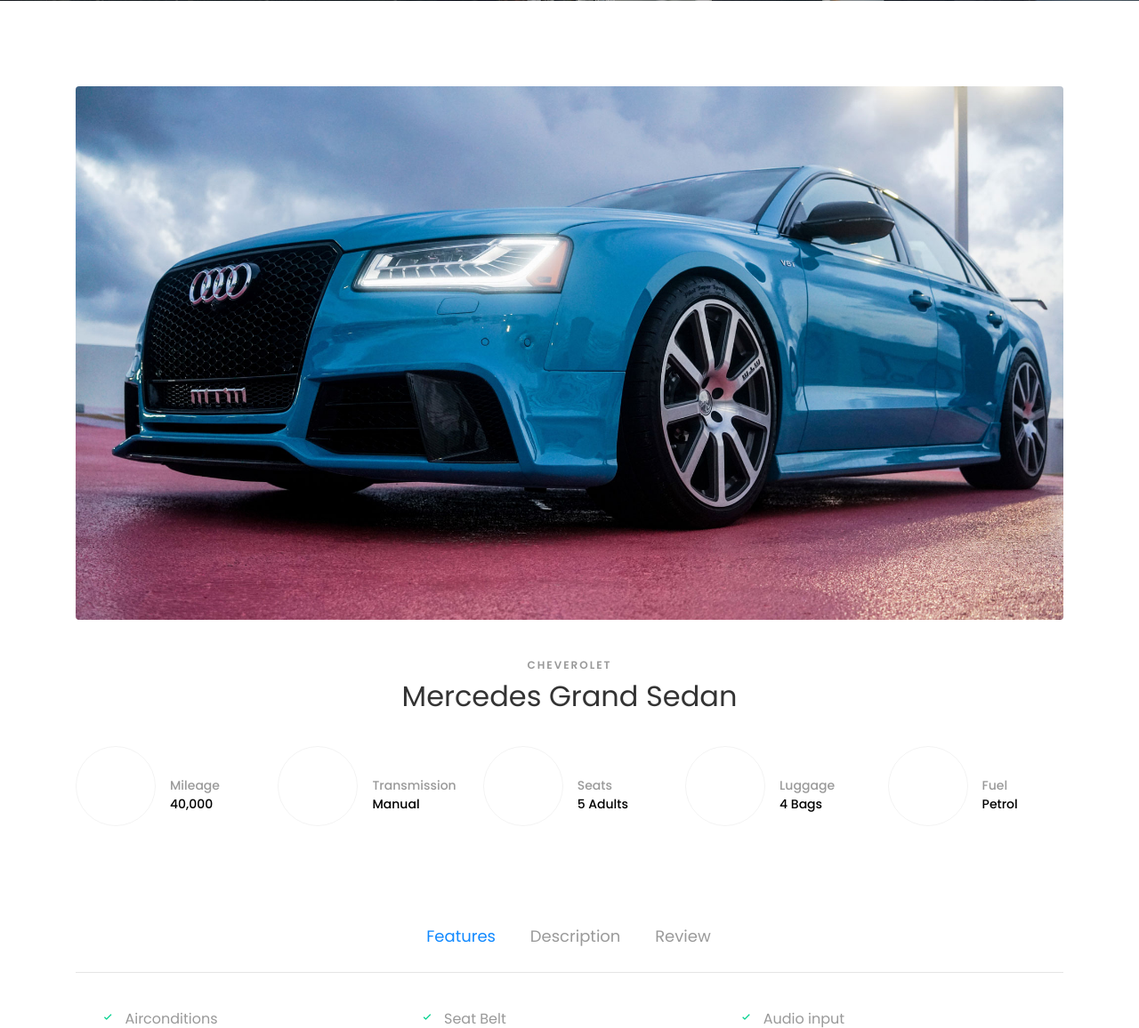
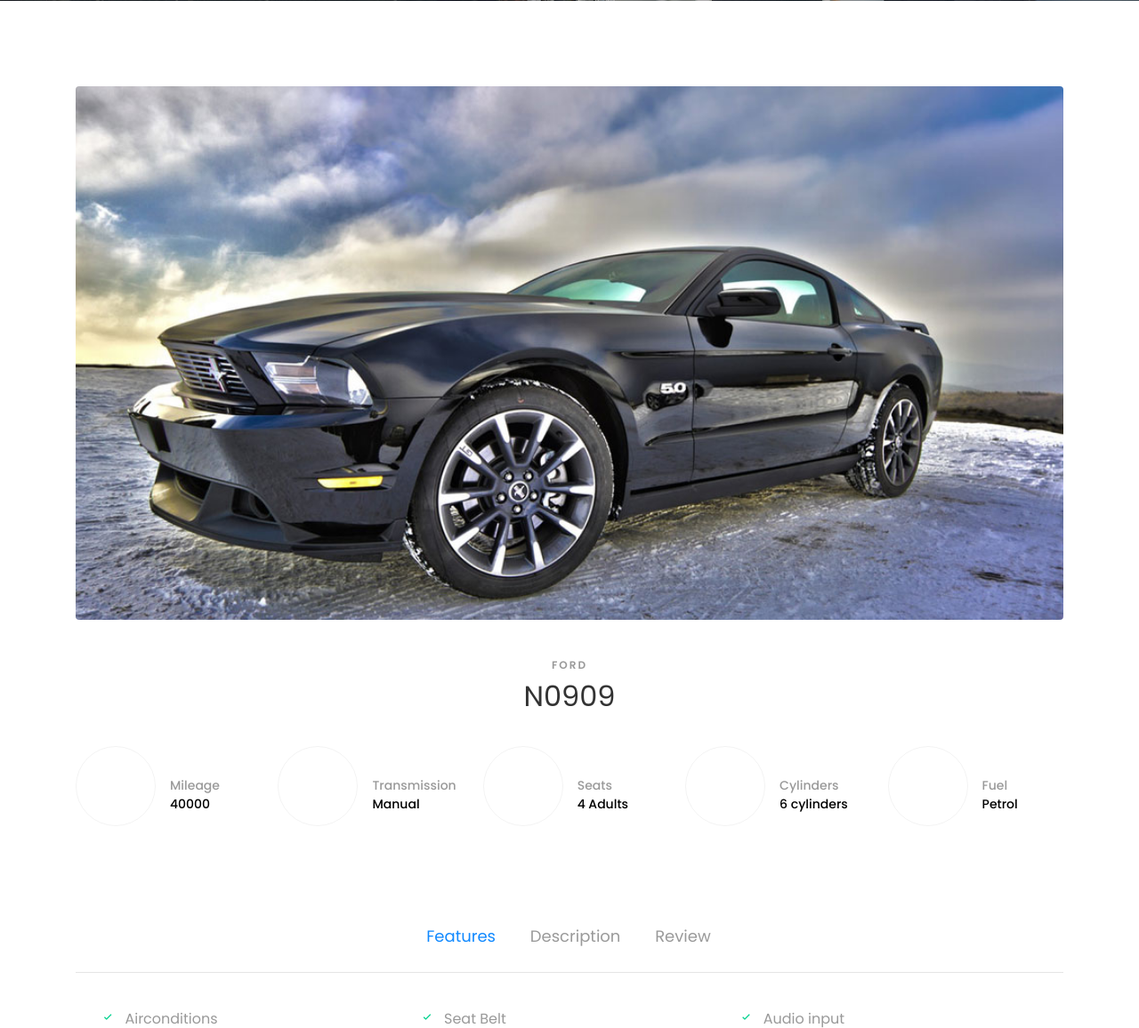
Before and after one commit to Mmy2000/carbook, a Django app: a page that uses cars/templates/cars/car_detail.html in a window 1280 px wide. Shown: the part 599-1755 px from the top of the page at 89% size. Run offline with Django 4.2, Linux system fonts and the light colour scheme; data comes from the database, SQL or seed files in the repository; some libraries are stand-ins or nearby versions; some web fonts are replaced.

Commit message:
starting with the car app

```diff
--- a/cars/templates/cars/car_detail.html
+++ b/cars/templates/cars/car_detail.html
@@ -1,7 +1,7 @@
 {% extends "base.html" %}
 {% load static %}
 {% block title %}
-
+{{object.name}}
 {% endblock title %}
 {% block body %}
 <section class="hero-wrap hero-wrap-2 js-fullheight" style="background-image: url('{% static 'images/bg_3.jpg'%}');" data-stellar-background-ratio="0.5">
@@ -22,10 +22,10 @@
       	<div class="row justify-content-center">
       		<div class="col-md-12">
       			<div class="car-details">
-      				<div class="img rounded" style="background-image: url(images/bg_1.jpg);"></div>
+      				<div class="img rounded" style="background-image: url({{object.image_cover.url}});"></div>
       				<div class="text text-center">
-      					<span class="subheading">Cheverolet</span>
-      					<h2>Mercedes Grand Sedan</h2>
+      					<span class="subheading">{{object.model}}</span>
+      					<h2>{{object.name}}</h2>
       				</div>
       			</div>
       		</div>
@@ -39,7 +39,7 @@
 	              	<div class="text">
 		                <h3 class="heading mb-0 pl-3">
 		                	Mileage
-		                	<span>40,000</span>
+		                	<span>{{object.mileage}}</span>
 		                </h3>
 	                </div>
                 </div>
@@ -54,7 +54,7 @@
 	              	<div class="text">
 		                <h3 class="heading mb-0 pl-3">
 		                	Transmission
-		                	<span>Manual</span>
+		                	<span>{{object.transmission}}</span>
 		                </h3>
 	                </div>
                 </div>
@@ -69,7 +69,7 @@
 	              	<div class="text">
 		                <h3 class="heading mb-0 pl-3">
 		                	Seats
-		                	<span>5 Adults</span>
+		                	<span>{{object.doors}} Adults</span>
 		                </h3>
 	                </div>
                 </div>
@@ -83,8 +83,8 @@
 	              	<div class="icon d-flex align-items-center justify-content-center"><span class="flaticon-backpack"></span></div>
 	              	<div class="text">
 		                <h3 class="heading mb-0 pl-3">
-		                	Luggage
-		                	<span>4 Bags</span>
+		                	Cylinders
+		                	<span>{{object.cylinders}} cylinders</span>
 		                </h3>
 	                </div>
                 </div>
@@ -99,7 +99,7 @@
 	              	<div class="text">
 		                <h3 class="heading mb-0 pl-3">
 		                	Fuel
-		                	<span>Petrol</span>
+		                	<span>{{object.fuel}}</span>
 		                </h3>
 	                </div>
                 </div>
@@ -159,8 +159,7 @@
 						    </div>
 
 						    <div class="tab-pane fade" id="pills-manufacturer" role="tabpanel" aria-labelledby="pills-manufacturer-tab">
-						      <p>Even the all-powerful Pointing has no control about the blind texts it is an almost unorthographic life One day however a small line of blind text by the name of Lorem Ipsum decided to leave for the far World of Grammar.</p>
-									<p>When she reached the first hills of the Italic Mountains, she had a last view back on the skyline of her hometown Bookmarksgrove, the headline of Alphabet Village and the subline of her own road, the Line Lane. Pityful a rethoric question ran over her cheek, then she continued her way.</p>
+						      <p>{{object.description}}</p>
 						    </div>
 
 						    <div class="tab-pane fade" id="pills-review" role="tabpanel" aria-labelledby="pills-review-tab">
```
